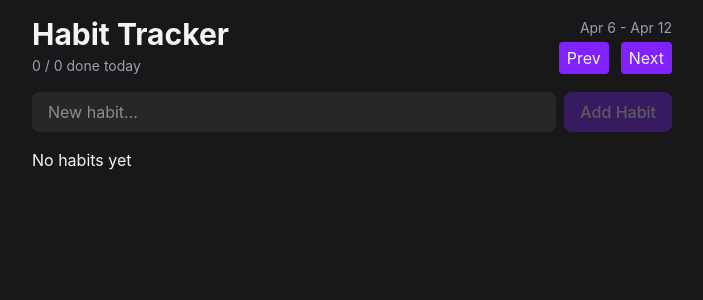
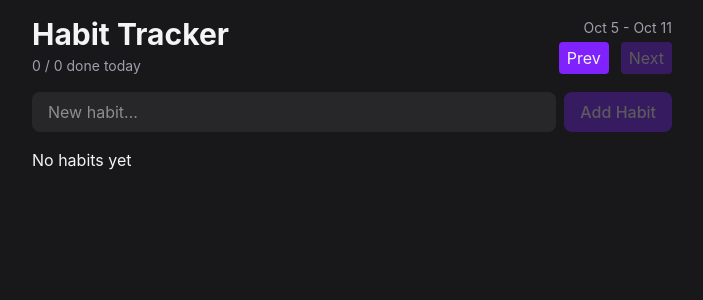
Before and after one commit to jhwalters/habit-tracker, a React (Vite) app: page / in a window 1280 px wide. Shown: the top 300 px of the page, without its empty margins (288-991 px from the left). Built offline with nearby package versions, Linux system fonts and the light colour scheme.

Commit message:
prev and next buttons

```diff
--- a/src/App.tsx
+++ b/src/App.tsx
@@ -3,14 +3,27 @@
 import { HabitList } from "./components/HabitList";
 
 import { HabitProvider } from "./context/HabitProvider";
+import { useState } from "react";
+import { addWeeks, eachDayOfInterval, endOfWeek, startOfWeek } from "date-fns";
 
 export default function App() {
+  const [weekOffset, setWeekOffset] = useState(0);
+  const week = addWeeks(new Date(), weekOffset);
+  const visibleDates = eachDayOfInterval({
+    start: startOfWeek(week, { weekStartsOn: 1 }),
+    end: endOfWeek(week, { weekStartsOn: 1 }),
+  });
+
   return (
     <div className="max-w-2xl mx-auto p-4 flex flex-col gap-4">
       <HabitProvider>
-        <Header />
+        <Header
+          visibleDates={visibleDates}
+          onNext={() => setWeekOffset((o) => o + 1)}
+          onPrev={() => setWeekOffset((o) => o - 1)}
+        />
         <HabitForm />
-        <HabitList />
+        <HabitList visibleDates={visibleDates} />
       </HabitProvider>
     </div>
   );
--- a/src/components/HabitList.tsx
+++ b/src/components/HabitList.tsx
@@ -1,16 +1,12 @@
 import { useHabits, type Habit } from "../context/HabitProvider";
 import { Button } from "./Button";
-import {
-  eachDayOfInterval,
-  endOfWeek,
-  format,
-  isFuture,
-  isSameDay,
-  startOfWeek,
-  subDays,
-} from "date-fns";
+import { format, isFuture, isSameDay, subDays } from "date-fns";
 
-export function HabitList() {
+type HabitListProps = {
+  visibleDates: Date[];
+};
+
+export function HabitList({ visibleDates }: HabitListProps) {
   const { habits } = useHabits();
   if (habits.length === 0) {
     return <p>No habits yet</p>;
@@ -18,7 +14,7 @@
   return (
     <div className="flex flex-col gap-3">
       {habits.map((habit) => (
-        <HabitItem key={habit.id} habit={habit} />
+        <HabitItem key={habit.id} habit={habit} visibleDates={visibleDates} />
       ))}
     </div>
   );
@@ -26,15 +22,12 @@
 
 type HabitItemProps = {
   habit: Habit;
+  visibleDates: Date[];
 };
 
-function HabitItem({ habit }: HabitItemProps) {
+function HabitItem({ habit, visibleDates }: HabitItemProps) {
   const { deleteHabit, toggleHabit } = useHabits();
 
-  const visibleDates = eachDayOfInterval({
-    start: startOfWeek(new Date(), { weekStartsOn: 1 }),
-    end: endOfWeek(new Date(), { weekStartsOn: 1 }),
-  });
   const streak = getStreak(habit.completions);
   return (
     <div className="rounded-xl bg-zinc-800 p-4 flex flex-col gap-3">
--- a/src/components/Header.tsx
+++ b/src/components/Header.tsx
@@ -1,13 +1,20 @@
-import { isToday } from "date-fns";
+import { format, isToday } from "date-fns";
 import { useHabits } from "../context/HabitProvider";
 import { Button } from "./Button";
 
-export function Header() {
+type HeaderProps = {
+  visibleDates: Date[];
+  onPrev: () => void;
+  onNext: () => void;
+};
+
+export function Header({ visibleDates, onPrev, onNext }: HeaderProps) {
   const { habits } = useHabits();
 
   const doneToday = habits.filter((h) =>
     h.completions.some((c) => isToday(c)),
   ).length;
+  const dateRange = `${format(visibleDates[0], "MMM d")} - ${format(visibleDates.at(-1)!, "MMM d")}`;
 
   return (
     <header className="flex items-center justify-between">
@@ -18,10 +25,15 @@
         </span>
       </div>
       <div className="flex flex-col gap-1 items-end">
-        <span className="text-zinc-400 text-sm">Apr 6 - Apr 12</span>
+        <span className="text-zinc-400 text-sm">{dateRange}</span>
         <div className="flex items-center gap-3">
-          <Button>Prev</Button>
-          <Button>Next</Button>
+          <Button onClick={onPrev}>Prev</Button>
+          <Button
+            onClick={onNext}
+            disabled={visibleDates.some((d) => isToday(d))}
+          >
+            Next
+          </Button>
         </div>
       </div>
     </header>
```
